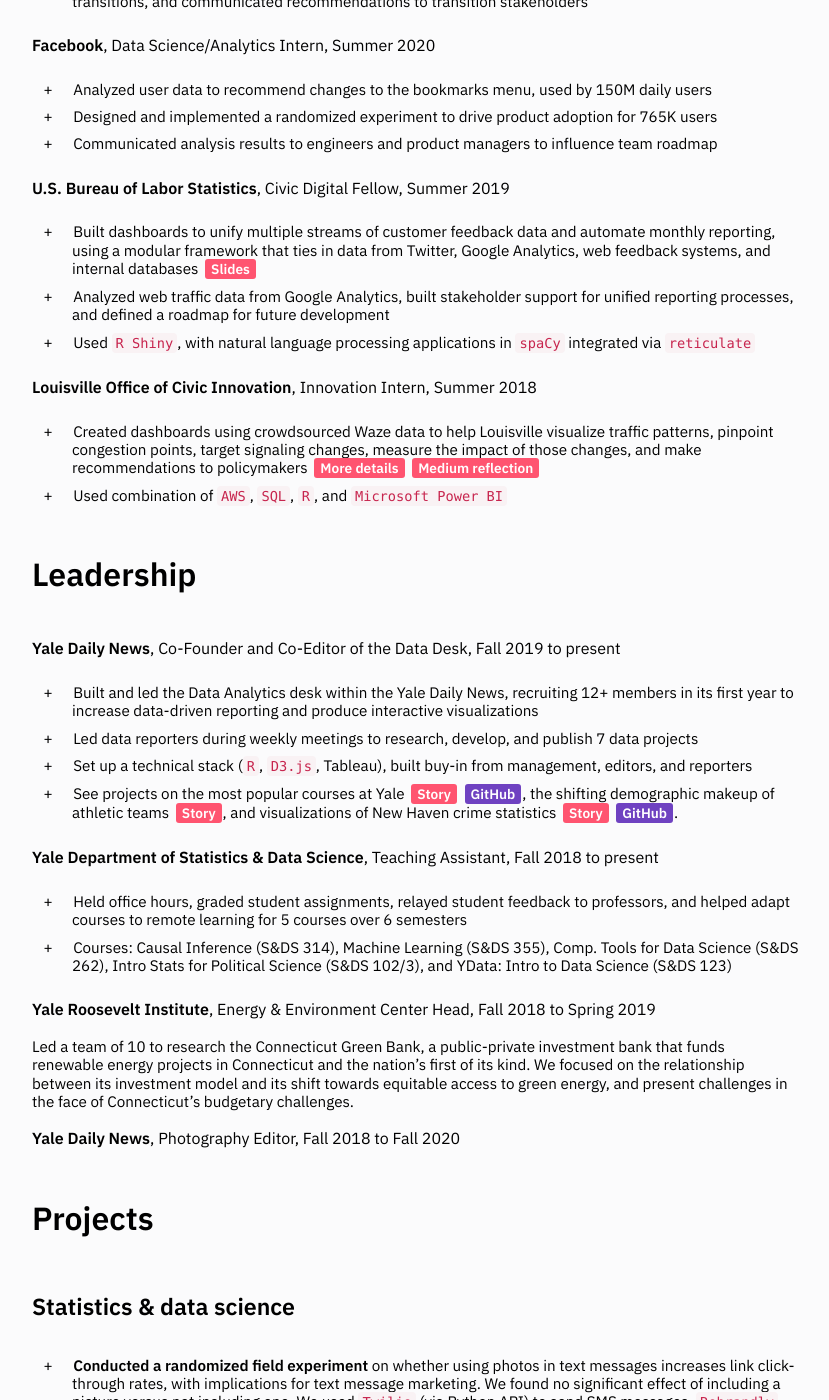
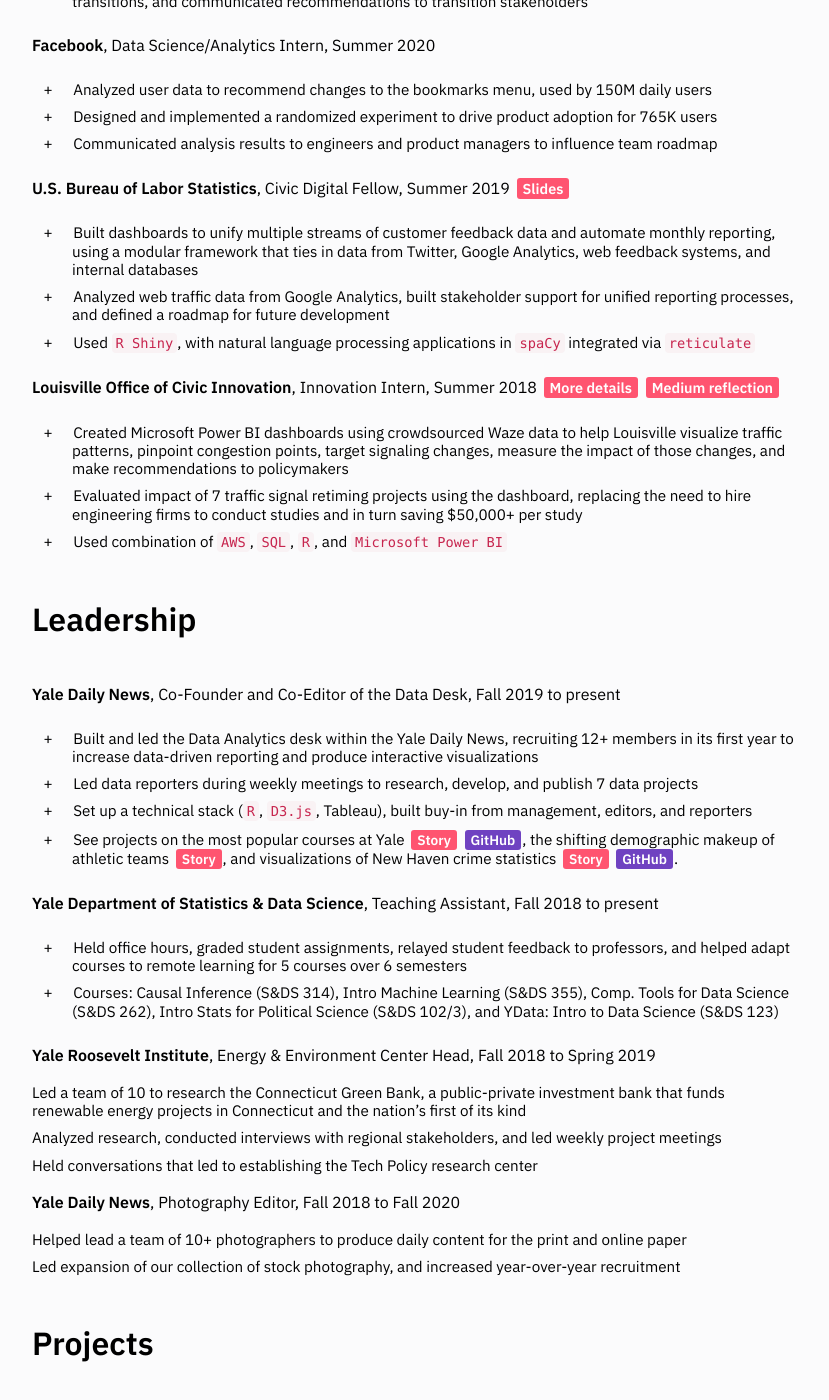
Before and after one commit to iamdanzhao/iamdanzhao.github.io, a Jekyll site: the page built from work/index.md, in a window 1280 px wide and 1400 px high, scrolled down 900 px. Shown: the whole window, without its empty margins (224-1053 px from the left). Built offline with Jekyll 4.4.1, drawn with Linux system fonts in a browser that asks for light colours; some of the changed text lies outside the part shown.

Commit message:
update work page

```diff
--- a/work/index.md
+++ b/work/index.md
@@ -15,10 +15,10 @@
 
 ## Work experience {#experience}
 
-**Tech Talent Project**, Policy Research Intern, Fall 2020
+**Tech Talent Project**, Policy Research Intern, Fall 2020 [View recommendations](https://techtalentproject.org/wp-content/uploads/2020/10/PPO-Top-10-Opportunities_10.27.20_Zhao.pdf){:target="_blank" class="inline-label-page button"}
 
 {:.list-plus}
-- Led an independent research project focused on bringing technology expertise into presidentially-appointed roles in the U.S. federal government [View recommendations](https://techtalentproject.org/wp-content/uploads/2020/10/PPO-Top-10-Opportunities_10.27.20_Zhao.pdf){:target="_blank" class="inline-label-page button"}
+- Led an independent research project focused on bringing technology expertise into presidentially-appointed roles in the U.S. federal government
 - Analyzed publications and datasets on presidential appointees, engaged experts on presidential transitions, and communicated recommendations to transition stakeholders
 
 **Facebook**, Data Science/Analytics Intern, Summer 2020
@@ -28,17 +28,18 @@
 - Designed and implemented a randomized experiment to drive product adoption for 765K users
 - Communicated analysis results to engineers and product managers to influence team roadmap
 
-**U.S. Bureau of Labor Statistics**, Civic Digital Fellow, Summer 2019
+**U.S. Bureau of Labor Statistics**, Civic Digital Fellow, Summer 2019 [Slides](https://github.com/codingitforward/cdfdemoday2019/blob/master/Integrating_Multiple_Sources_of_Customer_Feedback_Data.pdf){:target="_blank" class="button inline-label-page"}
 
 {:.list-plus}
-- Built dashboards to unify multiple streams of customer feedback data and automate monthly reporting, using a modular framework that ties in data from Twitter, Google Analytics, web feedback systems, and internal databases [Slides](https://github.com/codingitforward/cdfdemoday2019/blob/master/Integrating_Multiple_Sources_of_Customer_Feedback_Data.pdf){:target="_blank" class="button inline-label-page"}
+- Built dashboards to unify multiple streams of customer feedback data and automate monthly reporting, using a modular framework that ties in data from Twitter, Google Analytics, web feedback systems, and internal databases
 - Analyzed web traffic data from Google Analytics, built stakeholder support for unified reporting processes, and defined a roadmap for future development
 - Used `R Shiny`, with natural language processing applications in `spaCy` integrated via `reticulate`
 
-**Louisville Office of Civic Innovation**, Innovation Intern, Summer 2018
+**Louisville Office of Civic Innovation**, Innovation Intern, Summer 2018 [More details](http://danielzhao.com/projects/louisville/){:class="button inline-label-page"} [Medium reflection](https://medium.com/louisville-metro-opi2/data-driven-governance-reflecting-on-opi2-bdd324aefbdc){:target="_blank" class="button inline-label-page"}
 
 {:.list-plus}
-- Created dashboards using crowdsourced Waze data to help Louisville visualize traffic patterns, pinpoint congestion points, target signaling changes, measure the impact of those changes, and make recommendations to policymakers [More details](http://danielzhao.com/projects/louisville/){:class="button inline-label-page"} [Medium reflection](https://medium.com/louisville-metro-opi2/data-driven-governance-reflecting-on-opi2-bdd324aefbdc){:target="_blank" class="button inline-label-page"}
+- Created Microsoft Power BI dashboards using crowdsourced Waze data to help Louisville visualize traffic patterns, pinpoint congestion points, target signaling changes, measure the impact of those changes, and make recommendations to policymakers
+- Evaluated impact of 7 traffic signal retiming projects using the dashboard, replacing the need to hire engineering firms to conduct studies and in turn saving $50,000+ per study
 - Used combination of `AWS`, `SQL`, `R`, and `Microsoft Power BI`
 
 ## Leadership {#leadership}
@@ -55,13 +56,19 @@
 
 {:.list-plus}
 - Held office hours, graded student assignments, relayed student feedback to professors, and helped adapt courses to remote learning for 5 courses over 6 semesters
-- Courses: Causal Inference (S&DS 314), Machine Learning (S&DS 355), Comp. Tools for Data Science (S&DS 262), Intro Stats for Political Science (S&DS 102/3), and YData: Intro to Data Science (S&DS 123)
+- Courses: Causal Inference (S&DS 314), Intro Machine Learning (S&DS 355), Comp. Tools for Data Science (S&DS 262), Intro Stats for Political Science (S&DS 102/3), and YData: Intro to Data Science (S&DS 123)
 
 **Yale Roosevelt Institute**, Energy & Environment Center Head, Fall 2018 to Spring 2019
 
-- Led a team of 10 to research the Connecticut Green Bank, a public-private investment bank that funds renewable energy projects in Connecticut and the nation's first of its kind. We focused on the relationship between its investment model and its shift towards equitable access to green energy, and present challenges in the face of Connecticut's budgetary challenges.
+- Led a team of 10 to research the Connecticut Green Bank, a public-private investment bank that funds renewable energy projects in Connecticut and the nation's first of its kind
+- Analyzed research, conducted interviews with regional stakeholders, and led weekly project meetings
+- Held conversations that led to establishing the Tech Policy research center
 
 **Yale Daily News**, Photography Editor, Fall 2018 to Fall 2020
+
+- Helped lead a team of 10+ photographers to produce daily content for the print and online paper
+- Led expansion of our collection of stock photography, and increased year-over-year recruitment
+
 
 ## Projects {#projects}
 
@@ -72,14 +79,12 @@
 - **Applied natural language processing on news articles to track the US-China trade war**. We scraped White House press releases and Chinese state media articles in order to apply sentiment analysis and LDA topic modeling, demonstrating that sentiment often moves in tandem with key developments in the trade war. Used `selenium` and `BeautifulSoup` in Python for scraping, `dplyr` and `ggplot2` in R for analysis and visualization, and `topicmodels` in R for topic modeling. Final project for GLBL 849: Big Data & Global Policy, Prof. Casey King. [GitHub](https://github.com/iamdanzhao/maketradenotwar){:target="_blank" class="button inline-label-github"}
 - **Analyzed Yale student body survey results on grading systems during the COVID-19 pandemic**, comparing student support for Universal Pass versus Optional Pass/Fail and assessing barriers that students face at home. For Yale College Council. [Report](https://drive.google.com/file/d/1ltuBAJO32H4yhcteUkkrn4tuyvTjW2lu/view?usp=sharing){:target="_blank" class="button inline-label-page"}
 
-#### Reference guides
+#### Skills
 
-{:.description}
-I've attempted to document my technical learnings over the past few years by creating reference guides. They're incomplete and I'm constantly adding to them, but perhaps they'll be useful:
-
-{: .list-arrows .list-bold}
-- [R Reference](http://danielzhao.com/media/r_reference.html){:target="_bold"}
-- [Statistics Reference](https://drive.google.com/file/d/1CeTKZ32HvNSXsvFgMBpNHLc0B5npiUac/view?usp=sharing){:target="_bold"}
+- **Data analysis**: `R`, `Python`, Stata
+- **Data visualization**: `ggplot2`, `R Shiny`, `seaborn` + `altair`, Microsoft Power BI, Tableau, `D3.js`
+- **Web scraping** (`selenium`, `BeautifulSoup`, `rvest`), **machine learning** (`scikit-learn`, `gensim`), **natural language processing** (`NLTK`, `spaCy`, `tidytext`), **GIS** (in R, QGIS)
+- **Other languages**: `Java`, `C`, `HTML/CSS`, `JavaScript`
 
 ### Policy & social science
 
@@ -97,6 +102,26 @@
 - **How the urban built environment can impact residential segregation**, along with a framework, data sources, and methodology that we can use to study this relationship in New York City
 - **How to increase interoperability of electronic health records (EHRs)** in the United States in order to facilitate big data in drug research, precision medicine and patient-centered care
 
+## Other {#other}
+
+### Photography
+
+{: .list-plus}
+- **Had a photo of on-campus protests in response to Justice Kavanaugh's confirmation hearings appear in [The New York Times](https://www.nytimes.com/2018/09/25/us/politics/deborah-ramirez-brett-kavanaugh-allegations.html){:target="_blank"}**, as well as photos of late-night study spots appear in [The Atlantic](https://www.theatlantic.com/education/archive/2018/11/college-24-hour-hangouts/576841/){:target="_blank"}. Also documented a [historic comeback](https://yaledailynews.com/blog/2018/05/21/yale-confers-3728-degrees-at-commencement/){:target="_blank"} in the 2019 Yale-Harvard football game, [commencement 2018](https://yaledailynews.com/blog/2018/05/21/yale-confers-3728-degrees-at-commencement/){:target="_blank"}, and more.
+- **Ran a freelance photography business** to photograph conferences, hackathons, speaker events, formals, theater performances, concerts, and headshots
+- **Attended the 2018 United Nations COP 24 climate change conference** as part of a photography project for [Students for Carbon Dividends](https://www.s4cd.org/){:target="_blank"}, a student group advocating for a carbon dividends climate policy
+
+### Reference
+
+#### Data science
+
+{:.description}
+I've attempted to document my technical learnings over the past few years by creating reference guides. They're incomplete and I'm constantly adding to them, but perhaps they'll be useful:
+
+{: .list-arrows .list-bold}
+- [R Reference](http://danielzhao.com/media/r_reference.html){:target="_bold"}
+- [Statistics Reference](https://drive.google.com/file/d/1CeTKZ32HvNSXsvFgMBpNHLc0B5npiUac/view?usp=sharing){:target="_bold"}
+
 #### Course notes
 
 {:.description}
@@ -106,16 +131,6 @@
 - [**Sustainability in the 21st Century (GLBL 217, Fall 2017)**](https://drive.google.com/file/d/1s_e9aooDNapjE3X0FeUKfZDnQ7oTdPsG/view?usp=sharing){: target="_blank"}
 - [**Approaches to International Development (GLBL 225, Spring 2019)**](https://drive.google.com/file/d/1vTsq0fOixLEUefBCcL8mLy9ej9sBTF5o/view?usp=sharing){: target="_blank"}
 - [**Approaches to International Security (GLBL 275, Fall 2019)**](https://docs.google.com/document/d/1hmdrbq0UDAe_QP4E9ahp-gVzRTDT0UG4XjqLRGrV7MM/edit?usp=sharing){: target="_blank"}
-
-## Other {#other}
-
-### Photography
-
-{: .list-plus}
-- **Serve as a [photo editor for the Yale Daily News](https://www.instagram.com/yaledailynews/){:target="_blank"} for two years**, where I coordinated a team of photographers to produce daily content for the paper, facilitated recruitment, expanded our collection of stock photography, and increased year-over-year recruitment
-- **Had a photo of on-campus protests in response to Justice Kavanaugh's confirmation hearings appear in [The New York Times](https://www.nytimes.com/2018/09/25/us/politics/deborah-ramirez-brett-kavanaugh-allegations.html){:target="_blank"}**, as well as photos of late-night study spots appear in [The Atlantic](https://www.theatlantic.com/education/archive/2018/11/college-24-hour-hangouts/576841/){:target="_blank"}. Also documented a [historic comeback](https://yaledailynews.com/blog/2018/05/21/yale-confers-3728-degrees-at-commencement/){:target="_blank"} in the 2019 Yale-Harvard football game, [commencement 2018](https://yaledailynews.com/blog/2018/05/21/yale-confers-3728-degrees-at-commencement/){:target="_blank"}, and more.
-- **Run a freelance photography business** to photograph conferences, hackathons, speaker events, formals, theater performances, concerts, and headshots
-- **Attended the 2018 United Nations COP 24 climate change conference** as part of a photography project for [Students for Carbon Dividends](https://www.s4cd.org/){:target="_blank"}, a student group advocating for a carbon dividends climate policy
 
 ### Music & piano
 
```
